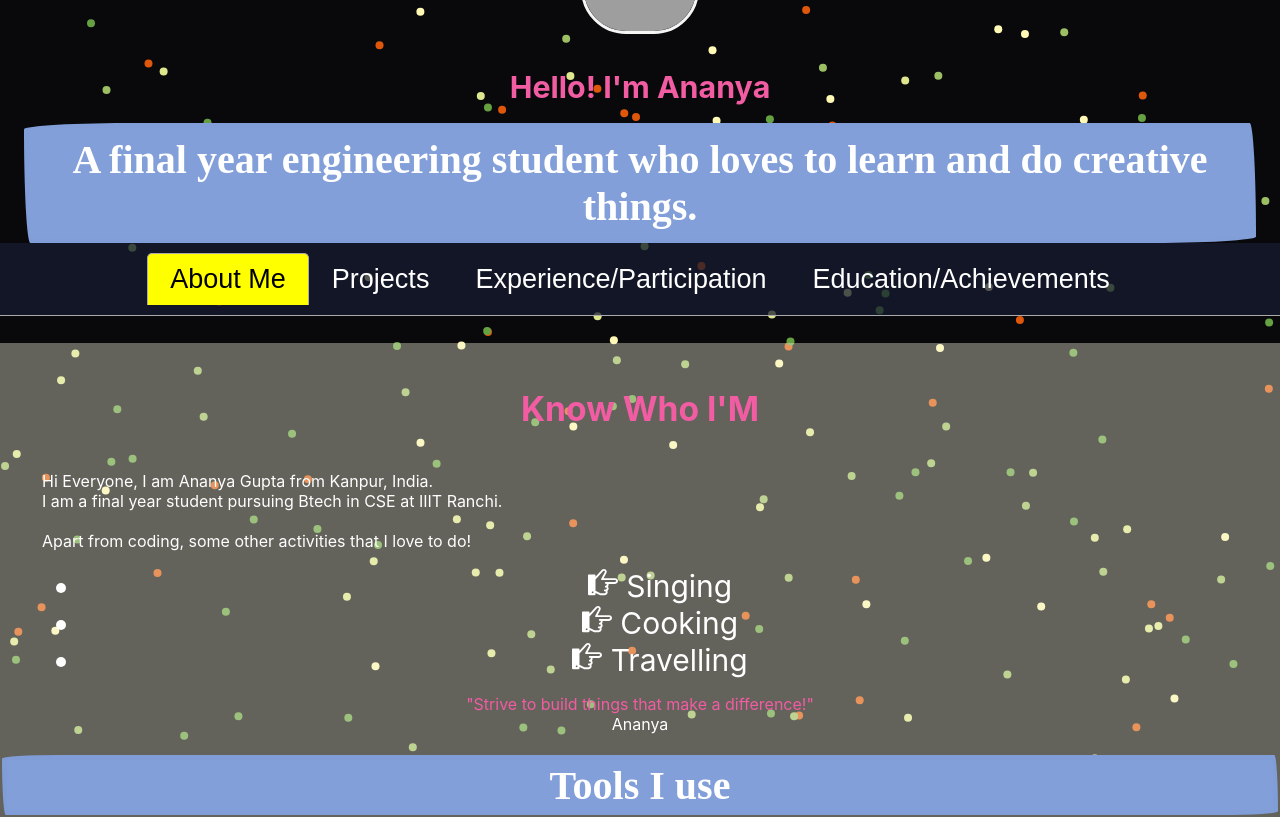
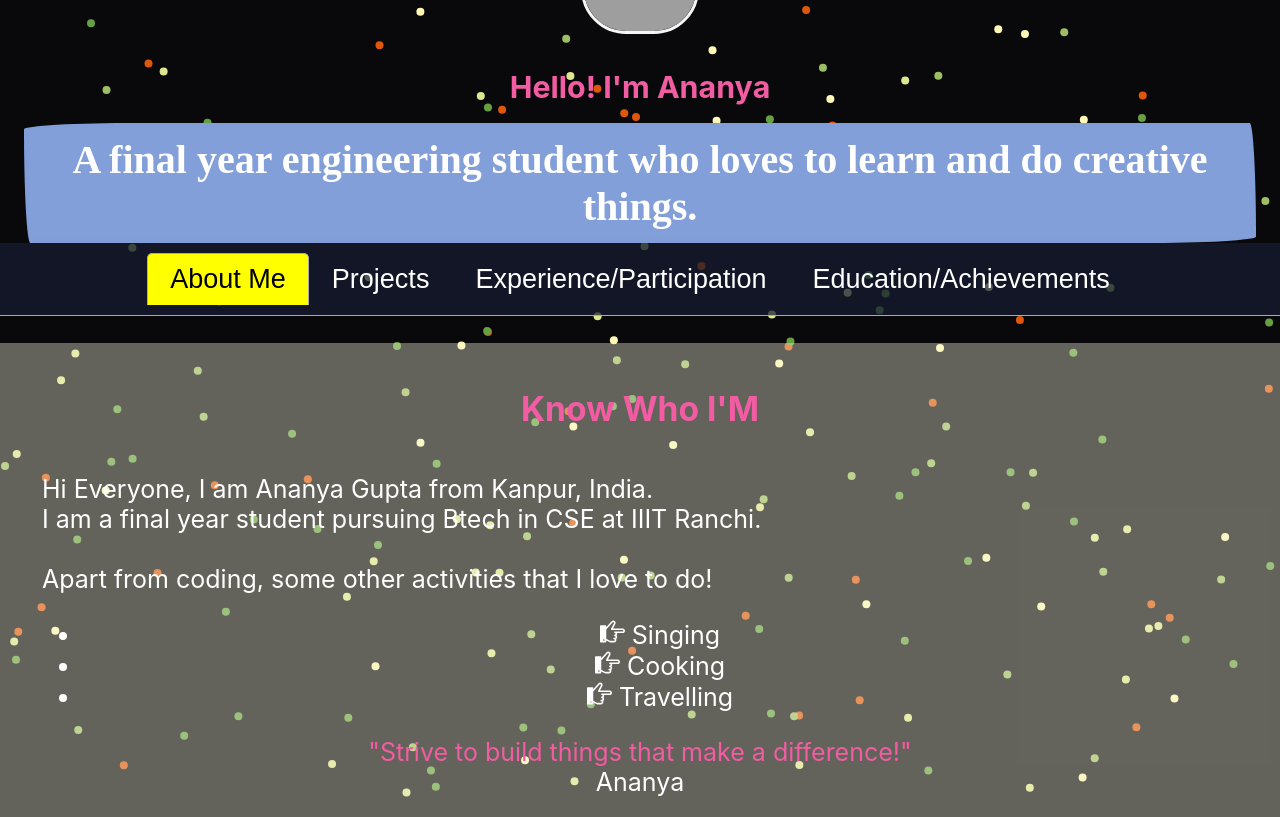
Before and after one commit to ananya8606/Portfolio-website-using-Reactjs, a React (Create React App) app: page / in a window 1280 px wide. Shown: the top 817 px of the page. Built offline with nearby package versions, Linux system fonts and the light colour scheme; grey boxes are pictures that could not be loaded.

Commit message:
Create Tabs.css

```diff
--- a/src/Tabs.css
+++ b/src/Tabs.css
@@ -146,9 +146,11 @@ color:white;
 }
 .about-activity{
 color:white;
-font-size:30px;
 }
 .fond{
 font-size:25px;
 color:#f25ca2;
 }
+.quote-card-view{
+font-size:25px;
+}
```
